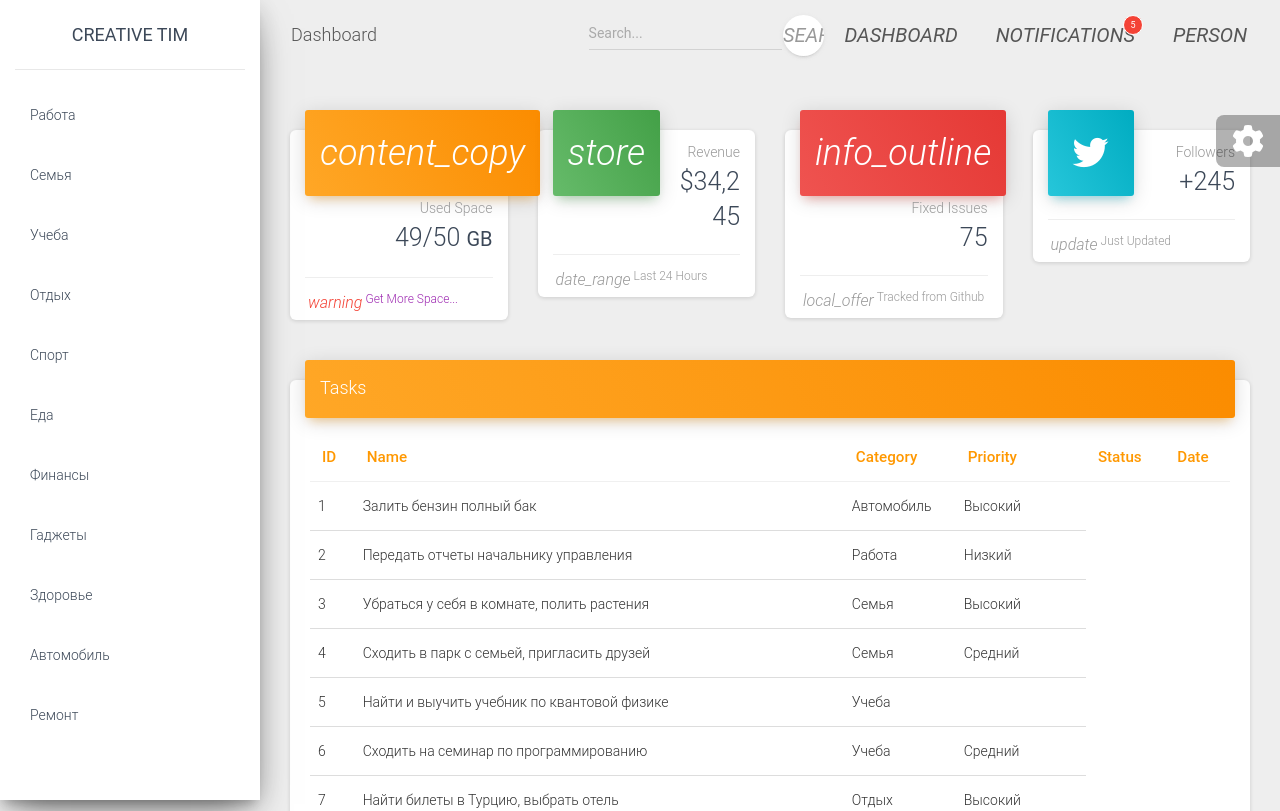
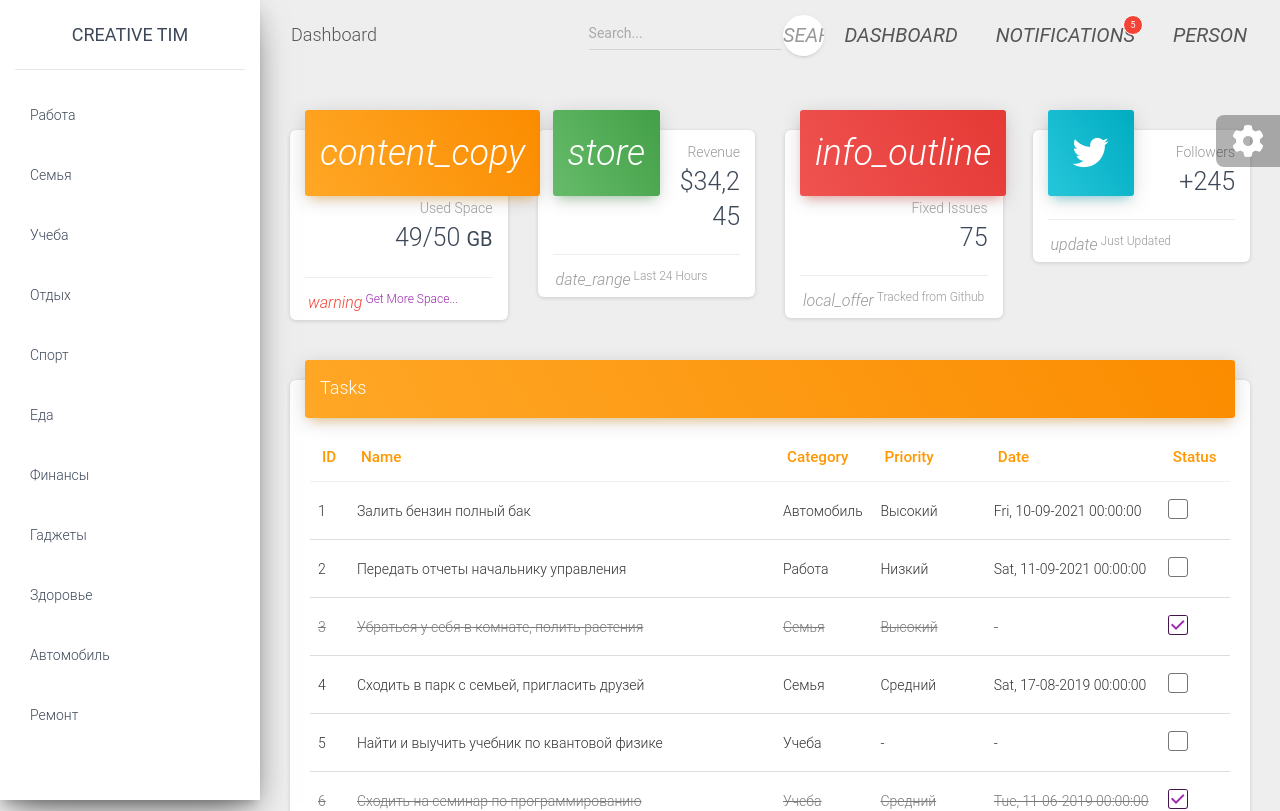
Before and after one commit to Murik/todolist, an Angular app: page / in a window 1280 px wide. Shown: the top 811 px of the page. Built offline with nearby package versions, Linux system fonts and the light colour scheme.

Commit message:
toggle Task Completed view

```diff
--- a/src/app/view/categories/categories.component.css
+++ b/src/app/view/categories/categories.component.css
@@ -0,0 +1,3 @@
+.pointer {
+  cursor: pointer;
+}
--- a/src/app/view/categories/categories.component.html
+++ b/src/app/view/categories/categories.component.html
@@ -4,7 +4,11 @@
   </a></div>
   <div class="sidebar-wrapper">
     <ul class="nav">
-      <li class="nav-item" *ngFor="let category of categories" (click)="showTasksByCategory(category)">
+      <li class="nav-item pointer"
+          *ngFor="let category of categories"
+          (click)="showTasksByCategory(category)"
+        [class.active]="category === selectedCategory"
+      >
         <a class="nav-link">
           <p>{{category.title}}</p>
         </a>
--- a/src/app/view/categories/categories.component.ts
+++ b/src/app/view/categories/categories.component.ts
@@ -10,6 +10,7 @@ import {Category} from "../../model/Category";
 export class CategoriesComponent implements OnInit {
 
   categories: Category[] = [];
+  selectedCategory?: Category = undefined;
 
   constructor(private dataHandler: DataHandlerService) {
   }
@@ -20,5 +21,6 @@ export class CategoriesComponent implements OnInit {
 
   showTasksByCategory(category: Category) {
     this.dataHandler.fillTasksByCategory(category);
+    this.selectedCategory = category;
   }
 }
--- a/src/app/view/task/task.component.css
+++ b/src/app/view/task/task.component.css
@@ -0,0 +1,5 @@
+.completed
+{
+  text-decoration: line-through;
+  color: #797979;
+}
--- a/src/app/view/task/task.component.html
+++ b/src/app/view/task/task.component.html
@@ -9,18 +9,32 @@
       <th>Name</th>
       <th>Category</th>
       <th>Priority</th>
+      <th>Date</th>
       <th>Status</th>
-      <th>Date</th>
       </thead>
       <tbody>
-      <tr *ngFor="let task of tasks">
-        <td>{{task.id}}</td>
+      <tr *ngFor="let task of tasks; let i = index"
+        [class.completed] = "task.completed">
+        <td>{{i + 1}}</td>
         <td>{{task.title}}</td>
-        <td>{{task.category?.title}}</td>
-        <td>{{task.priority?.title}}</td>
-<!--        <td>{{task}}</td>-->
+        <td>{{task.category ? task.category.title : "-"}}</td>
+        <td>{{task.priority ? task.priority.title : "-"}}</td>
+        <td>{{task.date ? (task.date | date:'E, dd-MM-yyyy HH:mm:ss') : "-"}}</td>
+<!--        <td>{{task.completed}}</td>-->
+        <td>
+          <div class="form-check">
+            <label class="form-check-label">
+              <input class="form-check-input" type="checkbox" value=""
+                     [checked]="task.completed"
+              (click)="toggleTaskCompleted(task)">
+              <span class="form-check-sign">
+                <span class="check"></span>
+              </span>
+            </label>
+          </div>
+        </td>
       </tr>
-       </tbody>
+      </tbody>
     </table>
   </div>
 </div>
--- a/src/app/view/task/task.component.ts
+++ b/src/app/view/task/task.component.ts
@@ -17,4 +17,7 @@ export class TaskComponent implements OnInit {
     this.dataHandler.taskSubject.subscribe(value => this.tasks = value);
   }
 
+  toggleTaskCompleted(task: Task) {
+    task.completed = !task.completed;
+  }
 }
```
